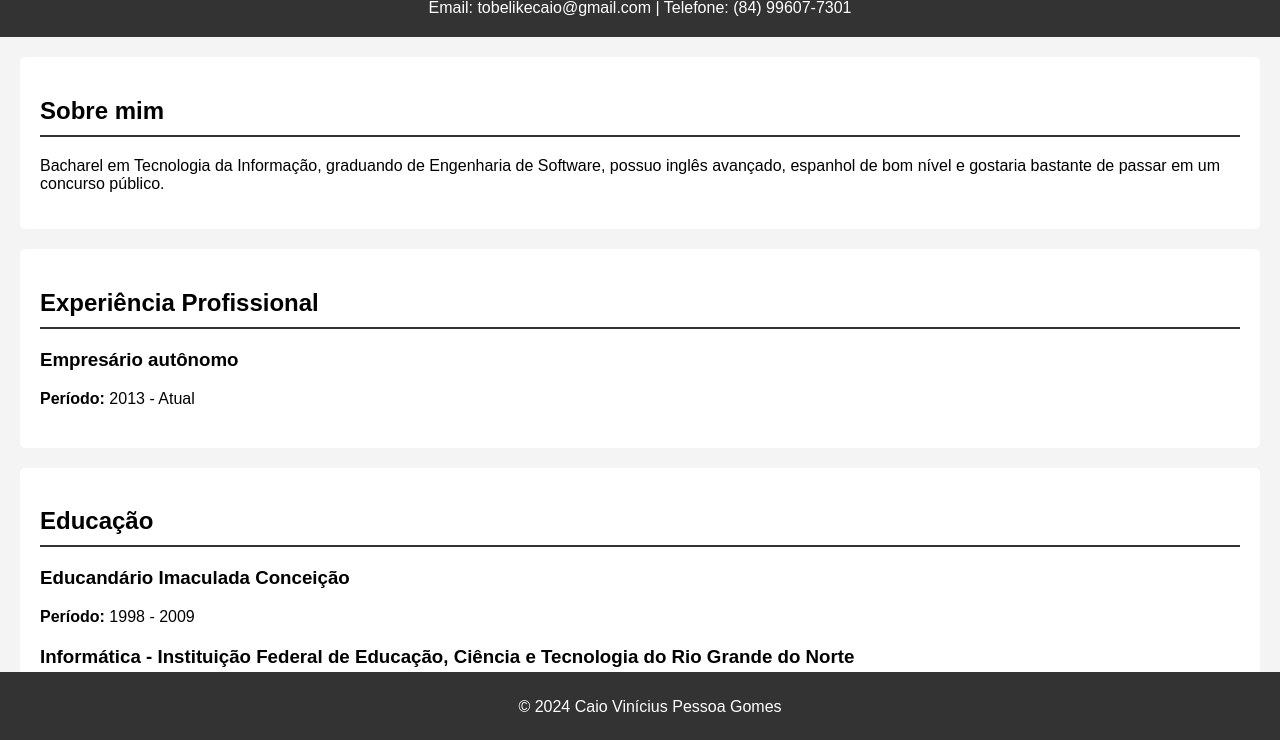
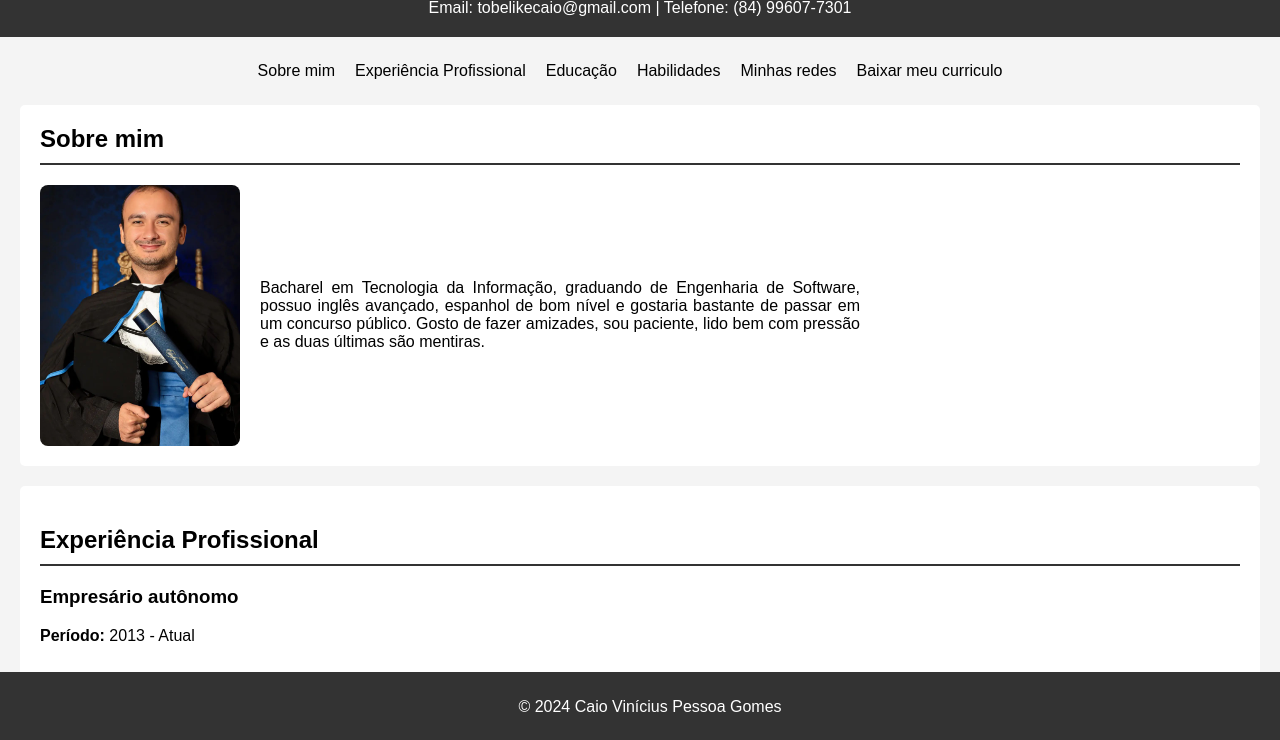
Before and after one commit to tobelikecaio/Amostra-de-curr-culo, a plain HTML site: page curriculo.html in a window 1280 px wide. Shown: the part 58-798 px from the top of the page. Drawn offline with Linux system fonts and the light colour scheme.

Commit message:
Update curriculo.html

```diff
--- a/curriculo.html
+++ b/curriculo.html
@@ -4,7 +4,9 @@
     <meta charset="UTF-8">
     <meta name="viewport" content="width=device-width, initial-scale=1.0">
     <title>Currículo - Caio Vinícius</title>
-    <link rel="stylesheet" href="curriculo.css">
+    <link rel="icon" href="favicon.jpeg">
+    <link rel="stylesheet" href="index.css">
+    <link rel="manifest" href="manifest.json">
     <link rel="stylesheet" href="https://cdnjs.cloudflare.com/ajax/libs/font-awesome/4.7.0/css/font-awesome.min.css">
 </head>
 <body>
@@ -13,12 +15,27 @@
         <p>Email: tobelikecaio@gmail.com | Telefone: (84) 99607-7301</p>
     </header>
 
-    <section class="section">
+    <nav>
+        <ul>
+            <li><a href="#sobre">Sobre mim</a></li>
+            <li><a href="#experiencia">Experiência Profissional</a></li>
+            <li><a href="#educacao">Educação</a></li>
+            <li><a href="#habilidades">Habilidades</a></li>
+            <li><a href="#redes">Minhas redes</a></li>
+            <li><a href="#download">Baixar meu curriculo</a></li>
+
+        </ul>
+    </nav>
+
+    <section id="sobre" class="sobre">
         <h2>Sobre mim</h2>
-        <p>Bacharel em Tecnologia da Informação, graduando de Engenharia de Software, possuo inglês avançado, espanhol de bom nível e gostaria bastante de passar em um concurso público. </p>
+        <div class="sobre-content">
+            <img src="imagem-curriculo.png" alt="Foto de Caio Vinícius Pessoa Gomes">
+            <p>Bacharel em Tecnologia da Informação, graduando de Engenharia de Software, possuo inglês avançado, espanhol de bom nível e gostaria bastante de passar em um concurso público. Gosto de fazer amizades, sou paciente, lido bem com pressão e as duas últimas são mentiras.</p>
+        </div>
     </section>
 
-    <section class="section">
+    <section id="experiencia" class="section">
         <h2>Experiência Profissional</h2>
         <div class="job">
             <h3>Empresário autônomo</h3>
@@ -27,7 +44,7 @@
         </div>
     </section>
 
-    <section class="section">
+    <section id="educacao" class="section">
         <h2>Educação</h2>
         <div class="education">
             <h3>Educandário Imaculada Conceição</h3>
@@ -47,7 +64,7 @@
         </div>
     </section>
 
-    <section class="section">
+    <section id="habilidades" class="section">
         <h2>Habilidades</h2>
         <ul>
             <li>Comunicativo</li>
@@ -56,18 +73,31 @@
         </ul>
     </section>
 
-    <section class="section">
+    <section id="redes" class="section">
         <h2>Minhas redes</h2>
-        <ul>
             <div class="contact-info">
                 <a href="https://www.linkedin.com/in/tobelikecaio/" target="_blank"><i class="fa fa-linkedin-square" style="font-size:24px"></i></a>
                 <a href="https://github.com/tobelikecaio" target="_blank"><i class="fa fa-github" style="font-size:24px"></i></a>
             </div>
-        </ul><br><br>
+        <br><br>
     </section>
+
+    <section id="download" class="section">
+        <h2>Download do Currículo</h2>
+        <a href="Currículo.pdf" download>Baixar PDF</a>
+    </section><br><br><br>
 
     <footer>
         <p>&copy; 2024&nbsp;Caio&nbsp;Vinícius&nbsp;Pessoa&nbsp;Gomes</p>
     </footer>
+
+    <script src="js/script.js"></script>
+  <!-- colocar em app o site -->
+  <script src="service-work.js" type="text/script"></script>
+  <script>
+    if (typeof navigator.serviceWorker !== "undefined") {
+      navigator.serviceWorker.register("service-work.js");
+    }
+  </script>
 </body>
 </html>
```
